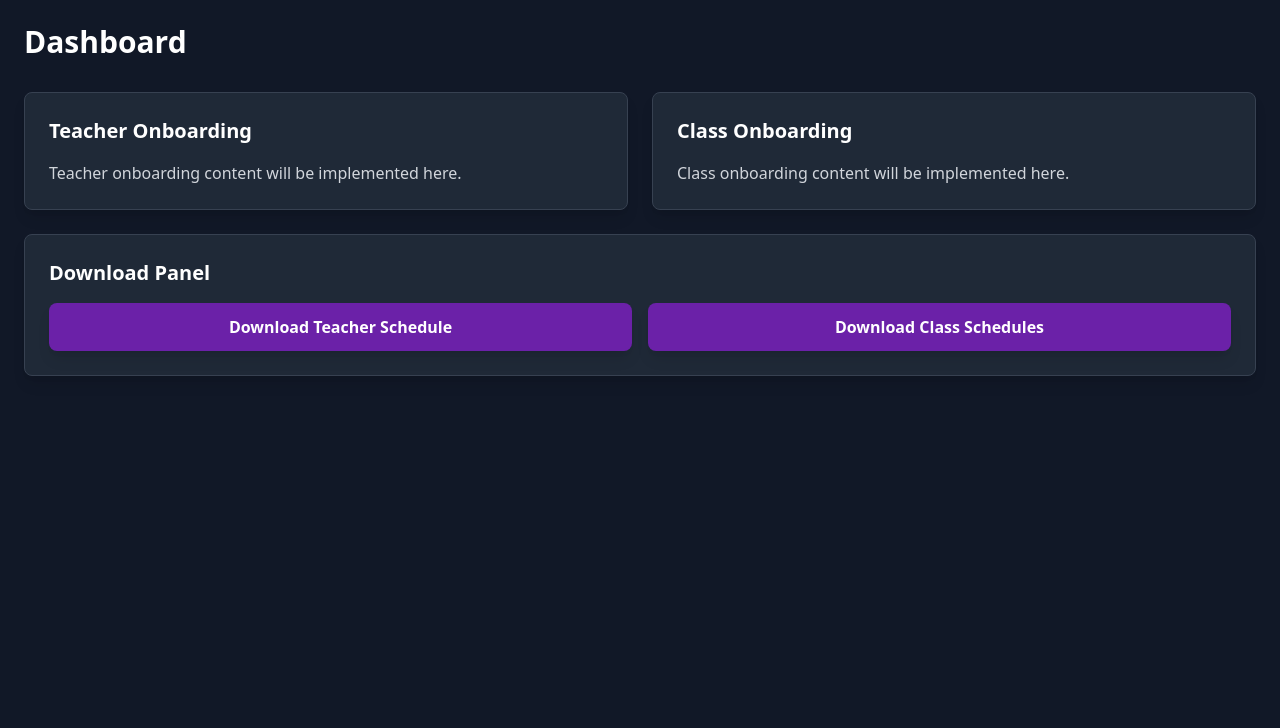
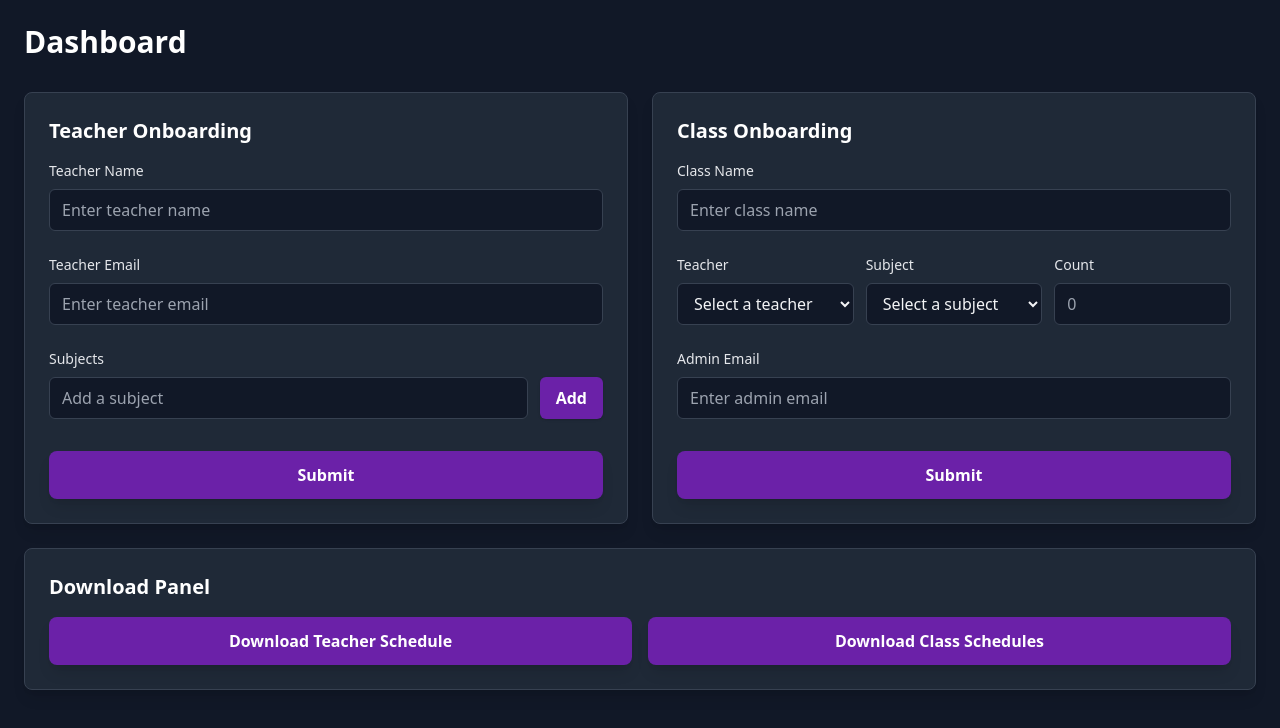
Before and after one commit to SHIBINSHA02/planora-semiauto, a React (Vite) app in the folder frontend/: page / in a window 1280 px wide. Shown: the top 728 px of the page. Built offline with nearby package versions, Linux system fonts and the light colour scheme.

Commit message:
dashboard changes

```diff
--- a/frontend/src/dashboard/class_onboarding.jsx
+++ b/frontend/src/dashboard/class_onboarding.jsx
@@ -1,10 +1,100 @@
-import React from 'react';
+import React, { useState } from 'react';
 
 const ClassOnboarding = () => {
+  const [className, setClassName] = useState('');
+  const [teacherName, setTeacherName] = useState('');
+  const [subject, setSubject] = useState('');
+  const [count, setCount] = useState('');
+  const [adminEmail, setAdminEmail] = useState('');
+
+  const handleSubmit = (e) => {
+    e.preventDefault();
+    const payload = {
+      className: className.trim(),
+      teacherName,
+      subject,
+      count: count ? Number(count) : 0,
+      adminEmail: adminEmail.trim(),
+    };
+    console.log('Class Onboarding Submit:', payload);
+    // TODO: wire up API submission here
+  };
+
   return (
-    <div className="text-gray-300">
-      <p>Class onboarding content will be implemented here.</p>
-    </div>
+    <form onSubmit={handleSubmit} className="space-y-6 text-gray-300">
+      <div className="space-y-2">
+        <label className="block text-sm font-medium text-gray-200">Class Name</label>
+        <input
+          type="text"
+          value={className}
+          onChange={(e) => setClassName(e.target.value)}
+          placeholder="Enter class name"
+          className="w-full rounded-md bg-gray-900 border border-gray-700 px-3 py-2 text-gray-100 placeholder-gray-400 focus:outline-none focus:ring-2 focus:ring-purple-700 focus:border-transparent"
+        />
+      </div>
+
+      <div className="grid grid-cols-1 md:grid-cols-3 gap-3">
+        <div className="space-y-2">
+          <label className="block text-sm font-medium text-gray-200">Teacher</label>
+          <select
+            value={teacherName}
+            onChange={(e) => setTeacherName(e.target.value)}
+            className="w-full rounded-md bg-gray-900 border border-gray-700 px-3 py-2 text-gray-100 focus:outline-none focus:ring-2 focus:ring-purple-700 focus:border-transparent"
+          >
+            <option value="" disabled>Select a teacher</option>
+            <option value="Alice Johnson">Alice Johnson</option>
+            <option value="Brian Lee">Brian Lee</option>
+            <option value="Chitra Patel">Chitra Patel</option>
+          </select>
+        </div>
+
+        <div className="space-y-2">
+          <label className="block text-sm font-medium text-gray-200">Subject</label>
+          <select
+            value={subject}
+            onChange={(e) => setSubject(e.target.value)}
+            className="w-full rounded-md bg-gray-900 border border-gray-700 px-3 py-2 text-gray-100 focus:outline-none focus:ring-2 focus:ring-purple-700 focus:border-transparent"
+          >
+            <option value="" disabled>Select a subject</option>
+            <option value="Mathematics">Mathematics</option>
+            <option value="Science">Science</option>
+            <option value="English">English</option>
+          </select>
+        </div>
+
+        <div className="space-y-2">
+          <label className="block text-sm font-medium text-gray-200">Count</label>
+          <input
+            type="number"
+            min="0"
+            value={count}
+            onChange={(e) => setCount(e.target.value)}
+            placeholder="0"
+            className="w-full rounded-md bg-gray-900 border border-gray-700 px-3 py-2 text-gray-100 placeholder-gray-400 focus:outline-none focus:ring-2 focus:ring-purple-700 focus:border-transparent"
+          />
+        </div>
+      </div>
+
+      <div className="space-y-2">
+        <label className="block text-sm font-medium text-gray-200">Admin Email</label>
+        <input
+          type="email"
+          value={adminEmail}
+          onChange={(e) => setAdminEmail(e.target.value)}
+          placeholder="Enter admin email"
+          className="w-full rounded-md bg-gray-900 border border-gray-700 px-3 py-2 text-gray-100 placeholder-gray-400 focus:outline-none focus:ring-2 focus:ring-purple-700 focus:border-transparent"
+        />
+      </div>
+
+      <div className="pt-2">
+        <button
+          type="submit"
+          className="w-full bg-purple-800 hover:bg-purple-700 text-white font-semibold py-3 rounded-lg transition-colors duration-200 shadow-lg hover:shadow-xl"
+        >
+          Submit
+        </button>
+      </div>
+    </form>
   );
 };
 
--- a/frontend/src/dashboard/teacher_onboarding.jsx
+++ b/frontend/src/dashboard/teacher_onboarding.jsx
@@ -1,10 +1,107 @@
-import React from 'react';
+import React, { useState } from 'react';
 
 const TeacherOnboarding = () => {
+  const [teacherName, setTeacherName] = useState('');
+  const [teacherEmail, setTeacherEmail] = useState('');
+  const [subjectInput, setSubjectInput] = useState('');
+  const [subjects, setSubjects] = useState([]);
+
+  const handleAddSubject = () => {
+    const trimmed = subjectInput.trim();
+    if (!trimmed) return;
+    // prevent duplicates (case-insensitive)
+    const exists = subjects.some(s => s.toLowerCase() === trimmed.toLowerCase());
+    if (exists) {
+      setSubjectInput('');
+      return;
+    }
+    setSubjects(prev => [...prev, trimmed]);
+    setSubjectInput('');
+  };
+
+  const handleSubmit = (e) => {
+    e.preventDefault();
+    const payload = {
+      teacherName: teacherName.trim(),
+      teacherEmail: teacherEmail.trim(),
+      subjects,
+    };
+    console.log('Teacher Onboarding Submit:', payload);
+    // TODO: wire up API submission here
+  };
+
   return (
-    <div className="text-gray-300">
-      <p>Teacher onboarding content will be implemented here.</p>
-    </div>
+    <form onSubmit={handleSubmit} className="space-y-6 text-gray-300">
+      <div className="space-y-2">
+        <label className="block text-sm font-medium text-gray-200">Teacher Name</label>
+        <input
+          type="text"
+          value={teacherName}
+          onChange={(e) => setTeacherName(e.target.value)}
+          placeholder="Enter teacher name"
+          className="w-full rounded-md bg-gray-900 border border-gray-700 px-3 py-2 text-gray-100 placeholder-gray-400 focus:outline-none focus:ring-2 focus:ring-purple-700 focus:border-transparent"
+        />
+      </div>
+
+      <div className="space-y-2">
+        <label className="block text-sm font-medium text-gray-200">Teacher Email</label>
+        <input
+          type="email"
+          value={teacherEmail}
+          onChange={(e) => setTeacherEmail(e.target.value)}
+          placeholder="Enter teacher email"
+          className="w-full rounded-md bg-gray-900 border border-gray-700 px-3 py-2 text-gray-100 placeholder-gray-400 focus:outline-none focus:ring-2 focus:ring-purple-700 focus:border-transparent"
+        />
+      </div>
+
+      <div className="space-y-2">
+        <label className="block text-sm font-medium text-gray-200">Subjects</label>
+        <div className="flex gap-3">
+          <input
+            type="text"
+            value={subjectInput}
+            onChange={(e) => setSubjectInput(e.target.value)}
+            placeholder="Add a subject"
+            className="flex-1 rounded-md bg-gray-900 border border-gray-700 px-3 py-2 text-gray-100 placeholder-gray-400 focus:outline-none focus:ring-2 focus:ring-purple-700 focus:border-transparent"
+            onKeyDown={(e) => {
+              if (e.key === 'Enter') {
+                e.preventDefault();
+                handleAddSubject();
+              }
+            }}
+          />
+          <button
+            type="button"
+            onClick={handleAddSubject}
+            className="shrink-0 bg-purple-800 hover:bg-purple-700 text-white font-semibold px-4 rounded-md transition-colors duration-200 shadow"
+          >
+            Add
+          </button>
+        </div>
+
+        {subjects.length > 0 && (
+          <div className="flex flex-wrap gap-2 pt-2">
+            {subjects.map((s, idx) => (
+              <span
+                key={`${s}-${idx}`}
+                className="inline-flex items-center gap-2 rounded-md bg-gray-700 text-gray-100 text-sm px-3 py-1"
+              >
+                {s}
+              </span>
+            ))}
+          </div>
+        )}
+      </div>
+
+      <div className="pt-2">
+        <button
+          type="submit"
+          className="w-full bg-purple-800 hover:bg-purple-700 text-white font-semibold py-3 rounded-lg transition-colors duration-200 shadow-lg hover:shadow-xl"
+        >
+          Submit
+        </button>
+      </div>
+    </form>
   );
 };
 
```
